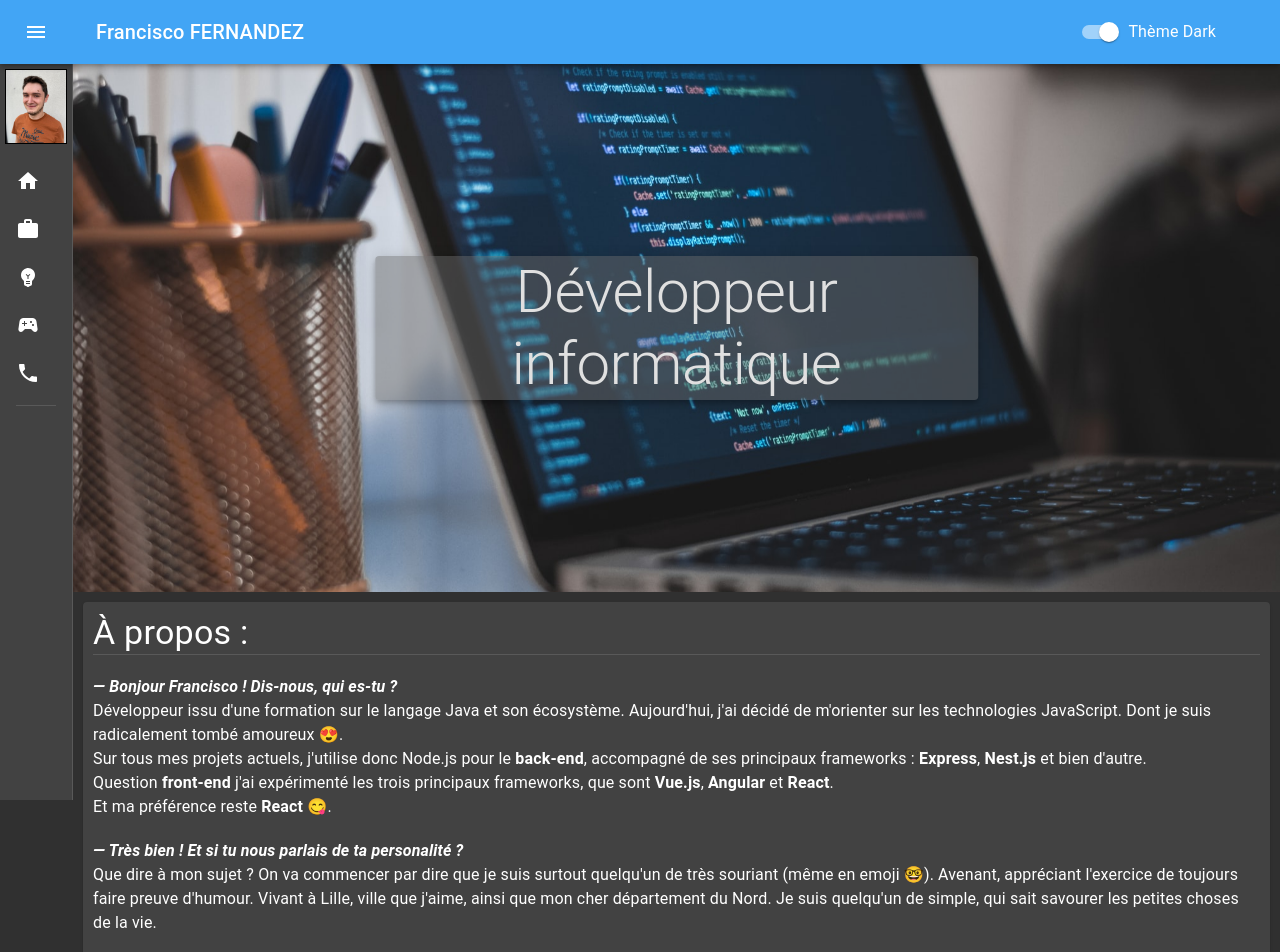
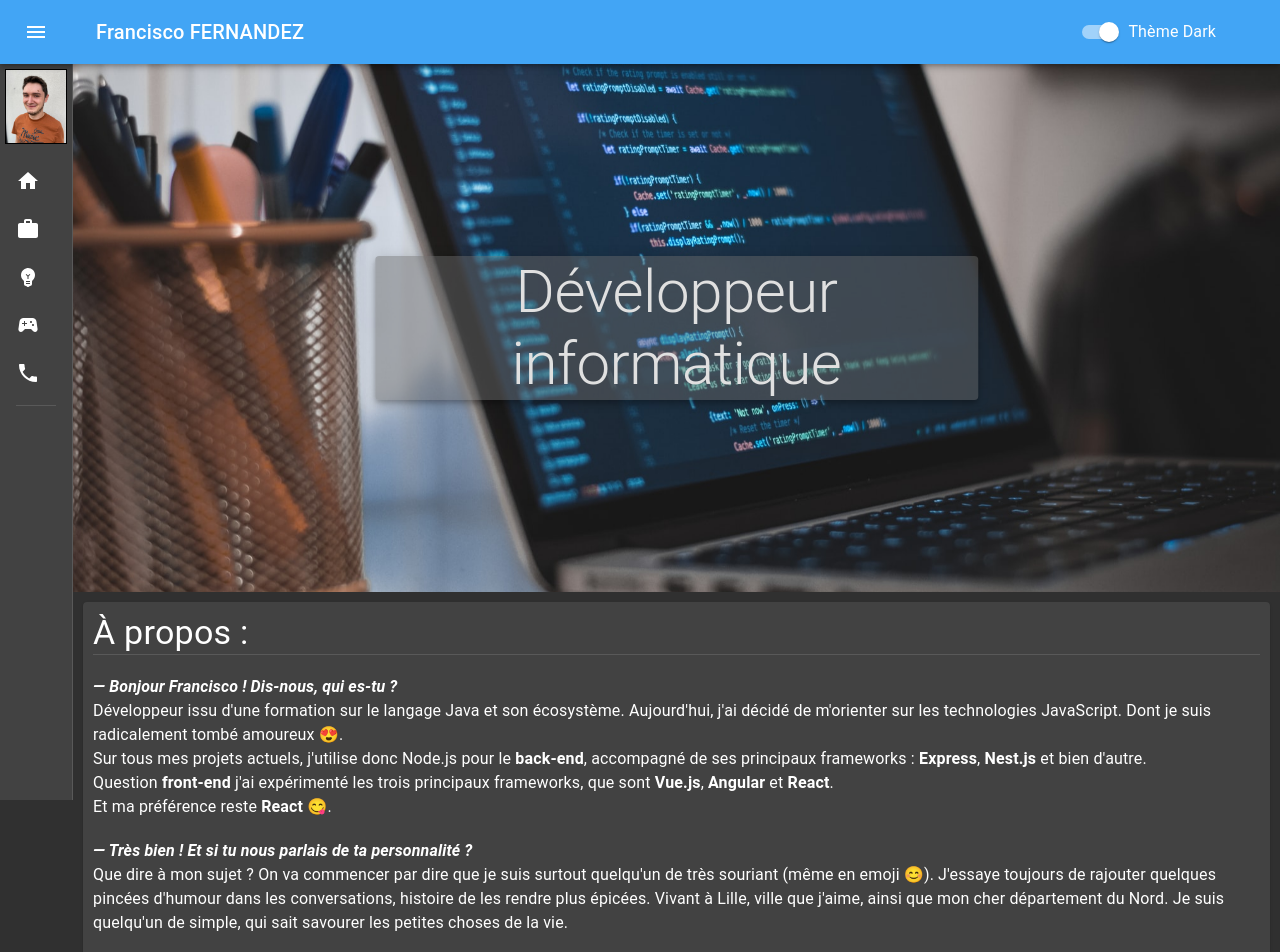
Before and after one commit to Bedhiver/websitefrancisco, a React (Create React App) app: page / in a window 1280 px wide. Shown: the top 952 px of the page. Built offline with nearby package versions, Linux system fonts and the light colour scheme.

Commit message:
fix: orthography fixed, and sentence changed

```diff
--- a/src/components/Dashboard.js
+++ b/src/components/Dashboard.js
@@ -89,14 +89,15 @@ export default function Main() {
           </Typography>
           <br />
           <Typography className={customStyle.typoAboutCategoryQuestion}>
-            ― Très bien ! Et si tu nous parlais de ta personalité ?
+            ― Très bien ! Et si tu nous parlais de ta personnalité ?
           </Typography>
           <Typography>
             Que dire à mon sujet ? On va commencer par dire que je suis surtout
-            quelqu'un de très souriant (même en emoji 🤓). Avenant, appréciant
-            l'exercice de toujours faire preuve d'humour. Vivant à Lille, ville
-            que j'aime, ainsi que mon cher département du Nord. Je suis
-            quelqu'un de simple, qui sait savourer les petites choses de la vie.
+            quelqu'un de très souriant (même en emoji 😊). J'essaye toujours de
+            rajouter quelques pincées d'humour dans les conversations, histoire
+            de les rendre plus épicées. Vivant à Lille, ville que j'aime, ainsi
+            que mon cher département du Nord. Je suis quelqu'un de simple, qui
+            sait savourer les petites choses de la vie.
           </Typography>
           <br />
           <Typography className={customStyle.typoAboutCategoryQuestion}>
```
